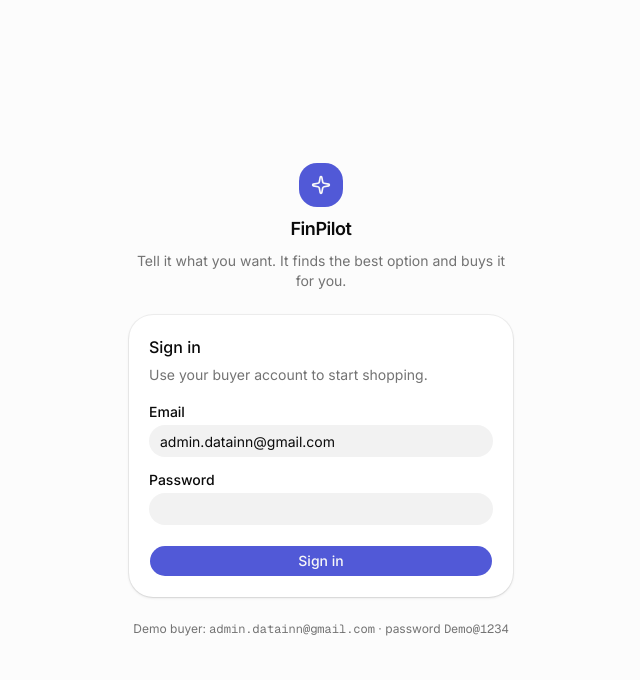
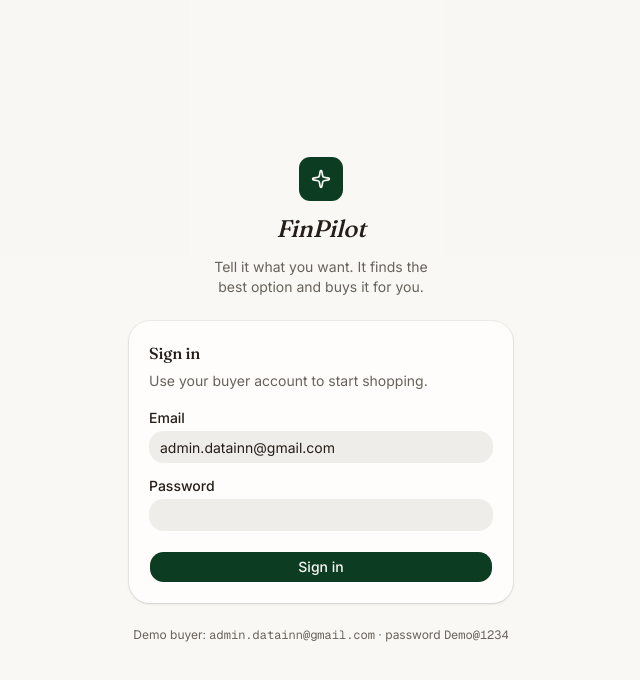
Before and after one commit to mohammadumar-dev/FinPilot, a Next.js app in the folder apps/finpilot-web/: page /login in a window 1280 px wide. Shown: the top 680 px of the page, without its empty margins (319-959 px from the left). Built offline with nearby package versions, Linux system fonts and the light colour scheme; no server answers.

Commit message:
feat: enhance UI consistency with updated font styles and layout adjustments across various components

```diff
--- a/apps/finpilot-web/app/dashboard/cart/page.tsx
+++ b/apps/finpilot-web/app/dashboard/cart/page.tsx
@@ -125,10 +125,10 @@ export default function CartPage() {
                       <div className="mt-auto flex items-center justify-between gap-2">
                         <AddToCartControl productId={item.product_id} />
                         <div className="text-right">
-                          <span className="text-sm font-semibold">
+                          <span className="font-mono text-sm font-medium tabular-nums">
                             ₹{(item.line_total_paise / 100).toLocaleString("en-IN")}
                           </span>
-                          <span className="block text-xs text-muted-foreground">
+                          <span className="block font-mono text-xs tabular-nums text-muted-foreground">
                             ₹{item.price_rupees.toLocaleString("en-IN")} each
                           </span>
                         </div>
@@ -142,7 +142,7 @@ export default function CartPage() {
             <div className="flex items-center justify-between rounded-2xl border border-border bg-card p-4">
               <div>
                 <p className="text-xs text-muted-foreground">Total</p>
-                <p className="text-lg font-semibold">₹{(total / 100).toLocaleString("en-IN")}</p>
+                <p className="font-mono text-lg font-medium tabular-nums">₹{(total / 100).toLocaleString("en-IN")}</p>
               </div>
               <Button
                 size="lg"
--- a/apps/finpilot-web/app/dashboard/orders/page.tsx
+++ b/apps/finpilot-web/app/dashboard/orders/page.tsx
@@ -50,7 +50,7 @@ function StatCard({
         />
       </CardHeader>
       <CardContent>
-        <p className="text-2xl font-semibold">{value}</p>
+        <p className="font-mono text-2xl font-medium tabular-nums">{value}</p>
       </CardContent>
     </Card>
   );
@@ -215,7 +215,9 @@ function OrdersPageContent() {
                           {order.placed_by === "buyer_chat" ? "You (chat)" : "External agent"}
                         </TableCell>
                         <TableCell>{order.quantity}</TableCell>
-                        <TableCell>₹{(order.amount_paise / 100).toLocaleString("en-IN")}</TableCell>
+                        <TableCell className="font-mono tabular-nums">
+                          ₹{(order.amount_paise / 100).toLocaleString("en-IN")}
+                        </TableCell>
                         <TableCell>
                           <div className="flex flex-col gap-1">
                             <div className="flex items-center gap-2">
--- a/apps/finpilot-web/app/dashboard/page.tsx
+++ b/apps/finpilot-web/app/dashboard/page.tsx
@@ -55,13 +55,13 @@ export default function NewChatPage() {
 
       <div className="flex flex-1 flex-col items-center justify-center gap-6 px-4 pb-24">
         <div className="flex flex-col items-center gap-3 text-center">
-          <span className="flex size-11 items-center justify-center rounded-2xl bg-brand text-brand-foreground">
+          <span className="flex size-11 items-center justify-center rounded-xl bg-brand text-brand-foreground">
             <SparkleIcon className="size-5" />
           </span>
-          <h2 className="text-2xl font-semibold tracking-tight">
+          <h2 className="font-heading text-3xl italic">
             Hey <span className="capitalize">{greetingName}</span>, what are you after?
           </h2>
-          <p className="max-w-md text-sm text-muted-foreground">
+          <p className="max-w-md text-sm text-balance text-muted-foreground">
             One chat, every store — tell me what you want and your budget, and I&apos;ll find the best-rated
             option across the whole marketplace and buy it for you.
           </p>
--- a/apps/finpilot-web/app/dashboard/products/[productId]/page.tsx
+++ b/apps/finpilot-web/app/dashboard/products/[productId]/page.tsx
@@ -80,7 +80,7 @@ export default function ProductDetailPage() {
 
             <div className="flex flex-col gap-3">
               <div className="flex items-start justify-between gap-2">
-                <h2 className="text-xl font-semibold leading-snug">
+                <h2 className="font-heading text-xl leading-snug">
                   {product.name}
                   {product.variant_label && (
                     <span className="ml-1.5 text-base font-normal text-muted-foreground">
@@ -104,7 +104,9 @@ export default function ProductDetailPage() {
               </Link>
 
               <div className="flex items-baseline gap-3">
-                <span className="text-2xl font-semibold">₹{product.price_rupees.toLocaleString("en-IN")}</span>
+                <span className="font-mono text-2xl font-medium tabular-nums">
+                  ₹{product.price_rupees.toLocaleString("en-IN")}
+                </span>
                 <span className="flex items-center gap-1 text-sm text-muted-foreground">
                   <StarIcon className="size-3.5 fill-warning text-warning" />
                   {product.rating.toFixed(1)}
--- a/apps/finpilot-web/app/globals.css
+++ b/apps/finpilot-web/app/globals.css
@@ -9,7 +9,7 @@
   --color-foreground: var(--foreground);
   --font-sans: var(--font-sans);
   --font-mono: var(--font-geist-mono);
-  --font-heading: var(--font-sans);
+  --font-heading: var(--font-heading);
   --color-sidebar-ring: var(--sidebar-ring);
   --color-sidebar-border: var(--sidebar-border);
   --color-sidebar-accent-foreground: var(--sidebar-accent-foreground);
@@ -55,84 +55,90 @@
 }
 
 :root {
-  --background: oklch(1 0 0);
-  --foreground: oklch(0.145 0 0);
-  --card: oklch(1 0 0);
-  --card-foreground: oklch(0.145 0 0);
-  --popover: oklch(1 0 0);
-  --popover-foreground: oklch(0.145 0 0);
-  --primary: oklch(0.205 0 0);
-  --primary-foreground: oklch(0.985 0 0);
-  --secondary: oklch(0.97 0 0);
-  --secondary-foreground: oklch(0.205 0 0);
-  --muted: oklch(0.97 0 0);
-  --muted-foreground: oklch(0.556 0 0);
-  --accent: oklch(0.97 0 0);
-  --accent-foreground: oklch(0.205 0 0);
-  --destructive: oklch(0.577 0.245 27.325);
-  --border: oklch(0.922 0 0);
-  --input: oklch(0.922 0 0);
-  --ring: oklch(0.708 0 0);
-  --chart-1: oklch(0.87 0 0);
-  --chart-2: oklch(0.556 0 0);
-  --chart-3: oklch(0.439 0 0);
-  --chart-4: oklch(0.371 0 0);
-  --chart-5: oklch(0.269 0 0);
-  --radius: 0.625rem;
-  --sidebar: oklch(0.985 0 0);
-  --sidebar-foreground: oklch(0.145 0 0);
-  --sidebar-primary: oklch(0.205 0 0);
-  --sidebar-primary-foreground: oklch(0.985 0 0);
-  --sidebar-accent: oklch(0.97 0 0);
-  --sidebar-accent-foreground: oklch(0.205 0 0);
-  --sidebar-border: oklch(0.922 0 0);
-  --sidebar-ring: oklch(0.708 0 0);
-  --brand: oklch(0.53 0.19 275);
-  --brand-foreground: oklch(0.98 0 0);
-  --success: oklch(0.6 0.14 155);
+  /* Warm paper canvas, not stark white/gray — a shopping concierge, not a
+     generic SaaS console. Ink is a soft warm charcoal, never pure black. */
+  --background: oklch(0.985 0.004 80);
+  --foreground: oklch(0.24 0.016 55);
+  --card: oklch(0.995 0.002 80);
+  --card-foreground: oklch(0.24 0.016 55);
+  --popover: oklch(0.995 0.002 80);
+  --popover-foreground: oklch(0.24 0.016 55);
+  --primary: oklch(0.24 0.016 55);
+  --primary-foreground: oklch(0.98 0.004 80);
+  --secondary: oklch(0.955 0.006 75);
+  --secondary-foreground: oklch(0.24 0.016 55);
+  --muted: oklch(0.955 0.006 75);
+  --muted-foreground: oklch(0.5 0.014 60);
+  --accent: oklch(0.955 0.006 75);
+  --accent-foreground: oklch(0.24 0.016 55);
+  --destructive: oklch(0.5 0.16 25);
+  --destructive-foreground: oklch(0.98 0.004 80);
+  --border: oklch(0.9 0.008 70);
+  --input: oklch(0.9 0.008 70);
+  --ring: oklch(0.4 0.06 155);
+  --chart-1: oklch(0.32 0.07 155);
+  --chart-2: oklch(0.6 0.1 80);
+  --chart-3: oklch(0.5 0.02 60);
+  --chart-4: oklch(0.65 0.03 60);
+  --chart-5: oklch(0.8 0.015 70);
+  --radius: 0.5rem;
+  --sidebar: oklch(0.97 0.006 75);
+  --sidebar-foreground: oklch(0.24 0.016 55);
+  --sidebar-primary: oklch(0.32 0.07 155);
+  --sidebar-primary-foreground: oklch(0.98 0.005 90);
+  --sidebar-accent: oklch(0.94 0.008 75);
+  --sidebar-accent-foreground: oklch(0.24 0.016 55);
+  --sidebar-border: oklch(0.9 0.008 70);
+  --sidebar-ring: oklch(0.4 0.06 155);
+  /* Deep emerald — "Fin" as in trust/wealth, without reading as corporate
+     fintech blue or generic AI-tool purple. */
+  --brand: oklch(0.32 0.07 155);
+  --brand-foreground: oklch(0.98 0.005 90);
+  --success: oklch(0.5 0.11 150);
   --success-foreground: oklch(0.98 0 0);
-  --warning: oklch(0.75 0.15 80);
-  --warning-foreground: oklch(0.28 0.06 80);
+  --warning: oklch(0.68 0.13 70);
+  --warning-foreground: oklch(0.26 0.05 70);
 }
 
 .dark {
-  --background: oklch(0.145 0 0);
-  --foreground: oklch(0.985 0 0);
-  --card: oklch(0.205 0 0);
-  --card-foreground: oklch(0.985 0 0);
-  --popover: oklch(0.205 0 0);
-  --popover-foreground: oklch(0.985 0 0);
-  --primary: oklch(0.922 0 0);
-  --primary-foreground: oklch(0.205 0 0);
-  --secondary: oklch(0.269 0 0);
-  --secondary-foreground: oklch(0.985 0 0);
-  --muted: oklch(0.269 0 0);
-  --muted-foreground: oklch(0.708 0 0);
-  --accent: oklch(0.269 0 0);
-  --accent-foreground: oklch(0.985 0 0);
-  --destructive: oklch(0.704 0.191 22.216);
+  --background: oklch(0.19 0.014 60);
+  --foreground: oklch(0.94 0.008 80);
+  --card: oklch(0.23 0.015 60);
+  --card-foreground: oklch(0.94 0.008 80);
+  --popover: oklch(0.23 0.015 60);
+  --popover-foreground: oklch(0.94 0.008 80);
+  --primary: oklch(0.92 0.01 75);
+  --primary-foreground: oklch(0.2 0.014 60);
+  --secondary: oklch(0.28 0.016 60);
+  --secondary-foreground: oklch(0.94 0.008 80);
+  --muted: oklch(0.28 0.016 60);
+  --muted-foreground: oklch(0.68 0.016 70);
+  --accent: oklch(0.28 0.016 60);
+  --accent-foreground: oklch(0.94 0.008 80);
+  --destructive: oklch(0.62 0.19 25);
+  --destructive-foreground: oklch(0.98 0.004 80);
   --border: oklch(1 0 0 / 10%);
   --input: oklch(1 0 0 / 15%);
-  --ring: oklch(0.556 0 0);
-  --chart-1: oklch(0.87 0 0);
-  --chart-2: oklch(0.556 0 0);
-  --chart-3: oklch(0.439 0 0);
-  --chart-4: oklch(0.371 0 0);
-  --chart-5: oklch(0.269 0 0);
-  --sidebar: oklch(0.205 0 0);
-  --sidebar-foreground: oklch(0.985 0 0);
-  --sidebar-primary: oklch(0.488 0.243 264.376);
-  --sidebar-primary-foreground: oklch(0.985 0 0);
-  --sidebar-accent: oklch(0.269 0 0);
-  --sidebar-accent-foreground: oklch(0.985 0 0);
+  --ring: oklch(0.62 0.1 155);
+  --chart-1: oklch(0.62 0.1 155);
+  --chart-2: oklch(0.72 0.11 80);
+  --chart-3: oklch(0.7 0.015 70);
+  --chart-4: oklch(0.55 0.02 60);
+  --chart-5: oklch(0.4 0.015 60);
+  --sidebar: oklch(0.21 0.015 60);
+  --sidebar-foreground: oklch(0.94 0.008 80);
+  --sidebar-primary: oklch(0.62 0.1 155);
+  --sidebar-primary-foreground: oklch(0.14 0.02 155);
+  --sidebar-accent: oklch(0.28 0.016 60);
+  --sidebar-accent-foreground: oklch(0.94 0.008 80);
   --sidebar-border: oklch(1 0 0 / 10%);
-  --sidebar-ring: oklch(0.556 0 0);
-  --brand: oklch(0.68 0.17 275);
-  --brand-foreground: oklch(0.15 0 0);
-  --success: oklch(0.72 0.15 155);
-  --success-foreground: oklch(0.15 0.03 155);
-  --warning: oklch(0.8 0.15 85);
-  --warning-foreground: oklch(0.22 0.05 85);
+  --sidebar-ring: oklch(0.62 0.1 155);
+  --brand: oklch(0.62 0.1 155);
+  --brand-foreground: oklch(0.14 0.02 155);
+  --success: oklch(0.65 0.12 150);
+  --success-foreground: oklch(0.15 0.03 150);
+  --warning: oklch(0.76 0.13 75);
+  --warning-foreground: oklch(0.22 0.05 75);
 }
 
 @layer base {
@@ -145,4 +151,11 @@
   html {
     @apply font-sans;
   }
+  .font-heading {
+    /* Fraunces reads best in display contexts a touch tighter than its
+       default tracking, and its lighter weights look thin above ~1.25rem —
+       nudge both so headings feel intentional at any size they're used. */
+    letter-spacing: -0.01em;
+    font-weight: 500;
+  }
 }
--- a/apps/finpilot-web/app/layout.tsx
+++ b/apps/finpilot-web/app/layout.tsx
@@ -1,11 +1,22 @@
 import type { Metadata } from "next";
-import { Geist, Geist_Mono, Inter } from "next/font/google";
+import { Fraunces, Geist, Geist_Mono, Inter } from "next/font/google";
 import "./globals.css";
 import { cn } from "@/lib/utils";
 import { AuthProvider } from "@/lib/auth-context";
 import { Toaster } from "@/components/ui/sonner";
 
-const inter = Inter({subsets:['latin'],variable:'--font-sans'});
+const inter = Inter({ subsets: ["latin"], variable: "--font-sans" });
+
+// A warm, characterful serif for titles and page headings — the display
+// voice that separates FinPilot's "shopping concierge" character from a
+// generic dashboard. Used with restraint: titles and hero moments only,
+// never body copy or UI chrome.
+const fraunces = Fraunces({
+  subsets: ["latin"],
+  variable: "--font-heading",
+  weight: ["500", "600"],
+  style: ["normal", "italic"],
+});
 
 const geistSans = Geist({
   variable: "--font-geist-sans",
@@ -27,7 +38,15 @@ export default function RootLayout({ children }: LayoutProps<"/">) {
     <html
       lang="en"
       data-scroll-behavior="smooth"
-      className={cn("h-full", "antialiased", geistSans.variable, geistMono.variable, "font-sans", inter.variable)}
+      className={cn(
+        "h-full",
+        "antialiased",
+        geistSans.variable,
+        geistMono.variable,
+        fraunces.variable,
+        "font-sans",
+        inter.variable
+      )}
     >
       <body className="min-h-full flex flex-col">
         <AuthProvider>{children}</AuthProvider>
--- a/apps/finpilot-web/app/login/page.tsx
+++ b/apps/finpilot-web/app/login/page.tsx
@@ -47,12 +47,12 @@ export default function LoginPage() {
   return (
     <div className="flex min-h-svh w-full items-center justify-center bg-muted/30 p-4">
       <div className="flex w-full max-w-sm flex-col gap-6">
-        <div className="flex flex-col items-center gap-2 text-center">
-          <div className="flex size-11 items-center justify-center rounded-2xl bg-brand text-brand-foreground">
+        <div className="flex flex-col items-center gap-3 text-center">
+          <div className="flex size-11 items-center justify-center rounded-xl bg-brand text-brand-foreground">
             <SparkleIcon className="size-5" />
           </div>
-          <h1 className="text-lg font-semibold tracking-tight">FinPilot</h1>
-          <p className="text-sm text-muted-foreground">
+          <h1 className="font-heading text-2xl italic">FinPilot</h1>
+          <p className="text-sm text-balance text-muted-foreground">
             Tell it what you want. It finds the best option and buys it for you.
           </p>
         </div>
--- a/apps/finpilot-web/components/app-sidebar.tsx
+++ b/apps/finpilot-web/components/app-sidebar.tsx
@@ -33,10 +33,10 @@ export function AppSidebar({ ...props }: React.ComponentProps<typeof Sidebar>) {
               className="data-[slot=sidebar-menu-button]:p-1.5!"
               render={<Link href="/dashboard" />}
             >
-              <span className="flex size-6 items-center justify-center rounded-lg bg-brand text-brand-foreground">
+              <span className="flex size-6 items-center justify-center rounded-md bg-brand text-brand-foreground">
                 <SparkleIcon className="size-3.5!" />
               </span>
-              <span className="text-base font-semibold">FinPilot</span>
+              <span className="font-heading text-base italic">FinPilot</span>
             </SidebarMenuButton>
           </SidebarMenuItem>
         </SidebarMenu>
--- a/apps/finpilot-web/components/chat/order-card.tsx
+++ b/apps/finpilot-web/components/chat/order-card.tsx
@@ -40,7 +40,9 @@ export function OrderResultCard({ result }: { result: CreateOrderToolResult }) {
       </div>
       <div className="flex items-center justify-between gap-2">
         {result.amount_rupees != null && (
-          <span className="text-lg font-semibold">₹{result.amount_rupees.toLocaleString("en-IN")}</span>
+          <span className="font-mono text-lg font-medium tabular-nums">
+            ₹{result.amount_rupees.toLocaleString("en-IN")}
+          </span>
         )}
         {result.razorpay_payment_link && (
           <Button
--- a/apps/finpilot-web/components/chat/orders-list-card.tsx
+++ b/apps/finpilot-web/components/chat/orders-list-card.tsx
@@ -24,7 +24,8 @@ export function OrdersListCard({ orders }: { orders: ListOrdersItem[] }) {
           <div className="min-w-0 flex-1">
             <p className="truncate text-sm font-medium">{order.product_name}</p>
             <p className="truncate text-xs text-muted-foreground">
-              {order.merchant_name} · ₹{order.amount_rupees.toLocaleString("en-IN")} ·{" "}
+              {order.merchant_name} ·{" "}
+              <span className="font-mono tabular-nums">₹{order.amount_rupees.toLocaleString("en-IN")}</span> ·{" "}
               {formatDistanceToNow(new Date(order.created_at), { addSuffix: true })}
             </p>
           </div>
--- a/apps/finpilot-web/components/chat/product-card.tsx
+++ b/apps/finpilot-web/components/chat/product-card.tsx
@@ -44,7 +44,9 @@ export function ProductResultCard({
         {product.merchant_name}
       </span>
       <div className="mt-1 flex items-baseline gap-2">
-        <span className="text-base font-semibold">₹{product.price_rupees.toLocaleString("en-IN")}</span>
+        <span className="font-mono text-base font-medium tabular-nums">
+          ₹{product.price_rupees.toLocaleString("en-IN")}
+        </span>
         <span className="flex items-center gap-0.5 text-xs text-muted-foreground">
           <StarIcon className="size-3 fill-warning text-warning" />
           {product.rating.toFixed(1)}
--- a/apps/finpilot-web/components/merchants/merchant-product-card.tsx
+++ b/apps/finpilot-web/components/merchants/merchant-product-card.tsx
@@ -37,7 +37,9 @@ export function MerchantProductCard({ product }: { product: Product }) {
         <p className="line-clamp-2 text-xs text-muted-foreground">{product.description}</p>
       )}
       <div className="mt-1 flex items-baseline gap-2">
-        <span className="text-base font-semibold">₹{(product.price_paise / 100).toLocaleString("en-IN")}</span>
+        <span className="font-mono text-base font-medium tabular-nums">
+          ₹{(product.price_paise / 100).toLocaleString("en-IN")}
+        </span>
         <span className="flex items-center gap-0.5 text-xs text-muted-foreground">
           <StarIcon className="size-3 fill-warning text-warning" />
           {product.rating.toFixed(1)}
```
